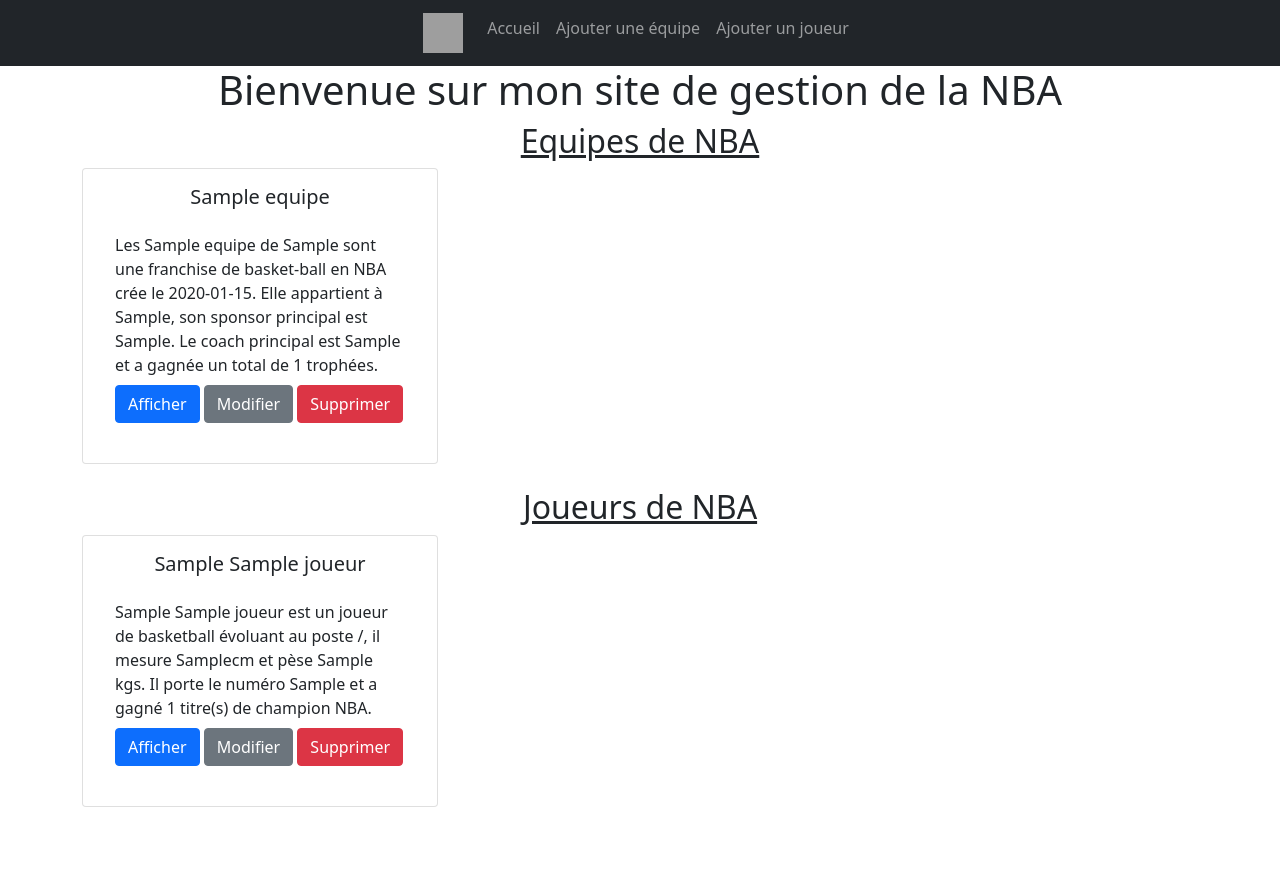
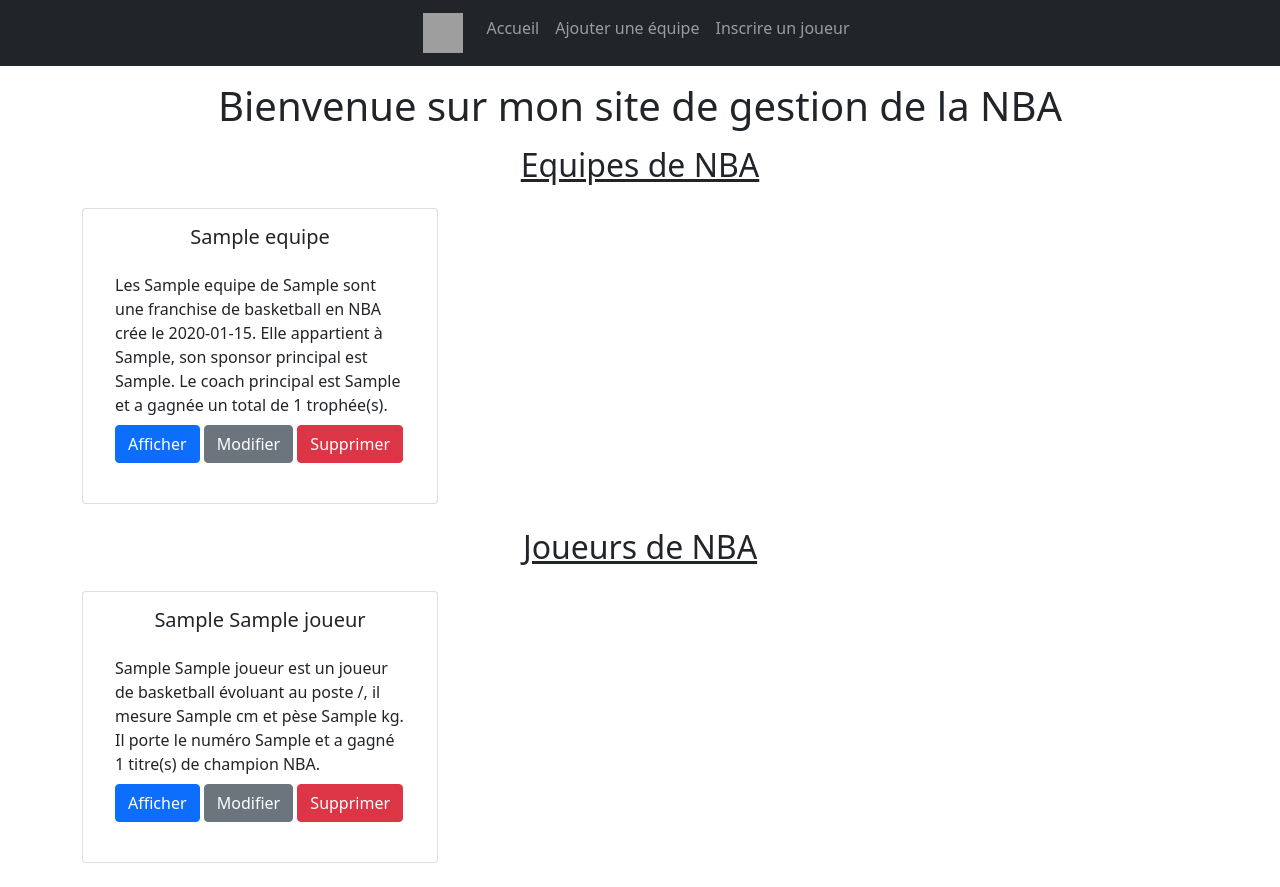
Before and after one commit to julesbrt/projet-django, a Django app: page /appli_bball/ in a window 1280 px wide. Before the commit the page ends 807 px from the top, so only its background shows below. Run offline with Django 4.2, Linux system fonts and the light colour scheme; tables that the repository leaves empty hold one stand-in row (values such as "Sample post"); some libraries are stand-ins or nearby versions; grey boxes are pictures that could not be loaded.

Commit message:
maj orthographe et détails

```diff
--- a/projetbball/appli_bball/models.py
+++ b/projetbball/appli_bball/models.py
@@ -15,9 +15,9 @@ class Equipe(models.Model):
     nbrtrophee = models.IntegerField(blank=True)
 
     def __str__(self):
-        return f"Les {self.nom} de {self.ville} sont une franchise de basket-ball en NBA crée le {self.datecrea}. " \
+        return f"Les {self.nom} de {self.ville} sont une franchise de basketball en NBA crée le {self.datecrea}. " \
                f"Elle appartient à {self.proprio}, son sponsor principal est {self.sponsor}. Le coach principal est " \
-               f"{self.coach} et a gagnée un total de {self.nbrtrophee} trophées."
+               f"{self.coach} et a gagnée un total de {self.nbrtrophee} trophée(s)."
 
     def dico(self):
         return {"nom": self.nom, "ville": self.ville, "datecrea": self.datecrea, "proprio": self.proprio,
@@ -27,15 +27,15 @@ class Equipe(models.Model):
 class Joueur(models.Model):
     choixposte = (
         ('/', 'Aucun'),
-        ('PG', 'point guard'),
-        ('SG', 'shooting guard'),
-        ('SF', 'small forward'),
-        ('PF', 'power forward'),
-        ('C', 'center'),
+        ('PG', 'Point guard'),
+        ('SG', 'Shooting guard'),
+        ('SF', 'Small forward'),
+        ('PF', 'Power forward'),
+        ('C', 'Center'),
     )
 
-    equipe = models.ForeignKey("Equipe", on_delete=models.CASCADE, default=None)
-    nomj = models.CharField(max_length=30, )
+    equipe = models.ForeignKey(Equipe, on_delete=models.CASCADE, default=None)
+    nomj = models.CharField(max_length=30)
     prenom = models.CharField(max_length=30)
     taille = models.CharField(max_length=30)
     poids = models.CharField(max_length=30)
@@ -44,8 +44,8 @@ class Joueur(models.Model):
     nbrtropheej = models.IntegerField(blank=True)
 
     def __str__(self):
-        return f"{self.prenom} {self.nomj} est un joueur de basketball évoluant au poste {self.poste}, il mesure {self.taille}cm " \
-               f"et pèse {self.poids} kgs. Il porte le numéro {self.numero} et a gagné {self.nbrtropheej} titre(s) de champion NBA."
+        return f"{self.prenom} {self.nomj} est un joueur de basketball évoluant au poste {self.poste}, il mesure {self.taille} cm " \
+               f"et pèse {self.poids} kg. Il porte le numéro {self.numero} et a gagné {self.nbrtropheej} titre(s) de champion NBA."
 
     def dico(self):
         return {"nomj": self.nomj, "prenom": self.prenom, "taille": self.taille, "poids": self.poids,
--- a/projetbball/appli_bball/templates/appli_bball/ajout.html
+++ b/projetbball/appli_bball/templates/appli_bball/ajout.html
@@ -1,7 +1,7 @@
 {% extends "appli_bball/main.html" %}
 
 {% block title %}
-Ajouter
+Ajout d'une équipe
 {% endblock %}
 {%block content %}
 <h1 class="text-center my-3">Ajouter une équipe</h1>
--- a/projetbball/appli_bball/templates/appli_bball/index.html
+++ b/projetbball/appli_bball/templates/appli_bball/index.html
@@ -5,7 +5,7 @@ Page d'accueil du site
 {% endblock %}
 {%block content %}
 
-<h2 class="text-center text-decoration-underline">Equipes de NBA</h2>
+<h2 class="text-center text-decoration-underline mb-4">Equipes de NBA</h2>
 <div class="container">
     <div class="row">
         {% for l in liste %}
@@ -27,7 +27,7 @@ Page d'accueil du site
     </div>
 </div>
 
-<h2 class="text-center text-decoration-underline">Joueurs  de NBA</h2>
+<h2 class="text-center text-decoration-underline mb-4 ">Joueurs de NBA</h2>
 
 <div class="container">
     <div class="row">
@@ -35,14 +35,14 @@ Page d'accueil du site
         <div class="col-md-4">
             <div class="card p-3 mb-4">
                 <h5 class="text-center card-title">{{lj.prenom}} {{lj.nomj}}</h5>
-                    <div class="card-body">
-                        {{lj}}
-                        <div class="mt-2">
-                            <a class="btn btn-primary mb-2" href="/appli_bball/affiche/{{lj.id}}"> Afficher </a>
-                            <a class="btn btn-secondary mb-2" href="/appli_bball/update/{{lj.id}}">Modifier</a>
-                            <a class="btn btn-danger mb-2" href="/appli_bball/delete/{{lj.id}}">Supprimer</a>
-                        </div>
+                <div class="card-body">
+                    {{lj}}
+                    <div class="mt-2">
+                        <a class="btn btn-primary mb-2" href="/appli_bball/affichej/{{lj.id}}"> Afficher </a>
+                        <a class="btn btn-secondary mb-2" href="/appli_bball/updatej/{{lj.id}}">Modifier</a>
+                        <a class="btn btn-danger mb-2" href="/appli_bball/deletej/{{lj.id}}">Supprimer</a>
                     </div>
+                </div>
             </div>
         </div>
         {% endfor %}
--- a/projetbball/appli_bball/templates/appli_bball/main.html
+++ b/projetbball/appli_bball/templates/appli_bball/main.html
@@ -11,7 +11,8 @@
     <nav class="navbar navbar-expand-sm bg-dark navbar-dark justify-content-center">
         <ul class="navbar-nav ">
             <a class="navbar-brand" href="/">
-                <img src="https://imgs.search.brave.com/mLsjOYvxhD4lRBTmIFza87Rhcw7vYfMKFIuBWM7nIl0/rs:fit:1200:1200:1/g:ce/aHR0cHM6Ly9sb2dv/c3BuZy5vcmcvZG93/bmxvYWQvbmJhL2xv/Z28tbmJhLTQwOTYu/cG5n" width="40" height="40"
+                <img src="https://imgs.search.brave.com/mLsjOYvxhD4lRBTmIFza87Rhcw7vYfMKFIuBWM7nIl0/rs:fit:1200:1200:1/g:ce/aHR0cHM6Ly9sb2dv/c3BuZy5vcmcvZG93/bmxvYWQvbmJhL2xv/Z28tbmJhLTQwOTYu/cG5n"
+                     width="40" height="40"
                      class="d-inline-block align-top">
             </a>
             <li class="nav-item">
@@ -21,11 +22,11 @@
                 <a class="nav-link" href="/appli_bball/ajout">Ajouter une équipe</a>
             </li>
             <li class="nav-item">
-                <a class="nav-link" href="/appli_bball/recrute">Ajouter un joueur</a>
+                <a class="nav-link" href="/appli_bball/recrute">Inscrire un joueur</a>
             </li>
         </ul>
     </nav>
-    <h1 class="text-center"> Bienvenue sur mon site de gestion de la NBA</h1>
+    <h1 class="text-center m-md-3"> Bienvenue sur mon site de gestion de la NBA</h1>
 </header>
 
 <div>
--- a/projetbball/appli_bball/templates/appli_bball/recrute.html
+++ b/projetbball/appli_bball/templates/appli_bball/recrute.html
@@ -1,7 +1,7 @@
 {% extends "appli_bball/main.html" %}
 
 {% block title %}
-Inscrire
+Inscription d'un joueur
 {% endblock %}
 {%block content %}
 <h1 class="text-center my-3"> Ajouter un joueur </h1>
@@ -19,7 +19,6 @@ Inscrire
         </div>
 
 
-
         <input class="btn btn-danger mx-1" type="submit" value="Ajouter le joueur"/>
         <a class="btn btn-dark" href="/appli_bball/">Index</a>
 
```
Also changed, not shown: projetbball/appli_bball/forms.py (+8 -8 lines), projetbball/appli_bball/templates/appli_bball/affiche.html (+4 -6 lines), projetbball/appli_bball/templates/appli_bball/affichej.html (+4 -5 lines), projetbball/appli_bball/views.py (+27 -19 lines).
